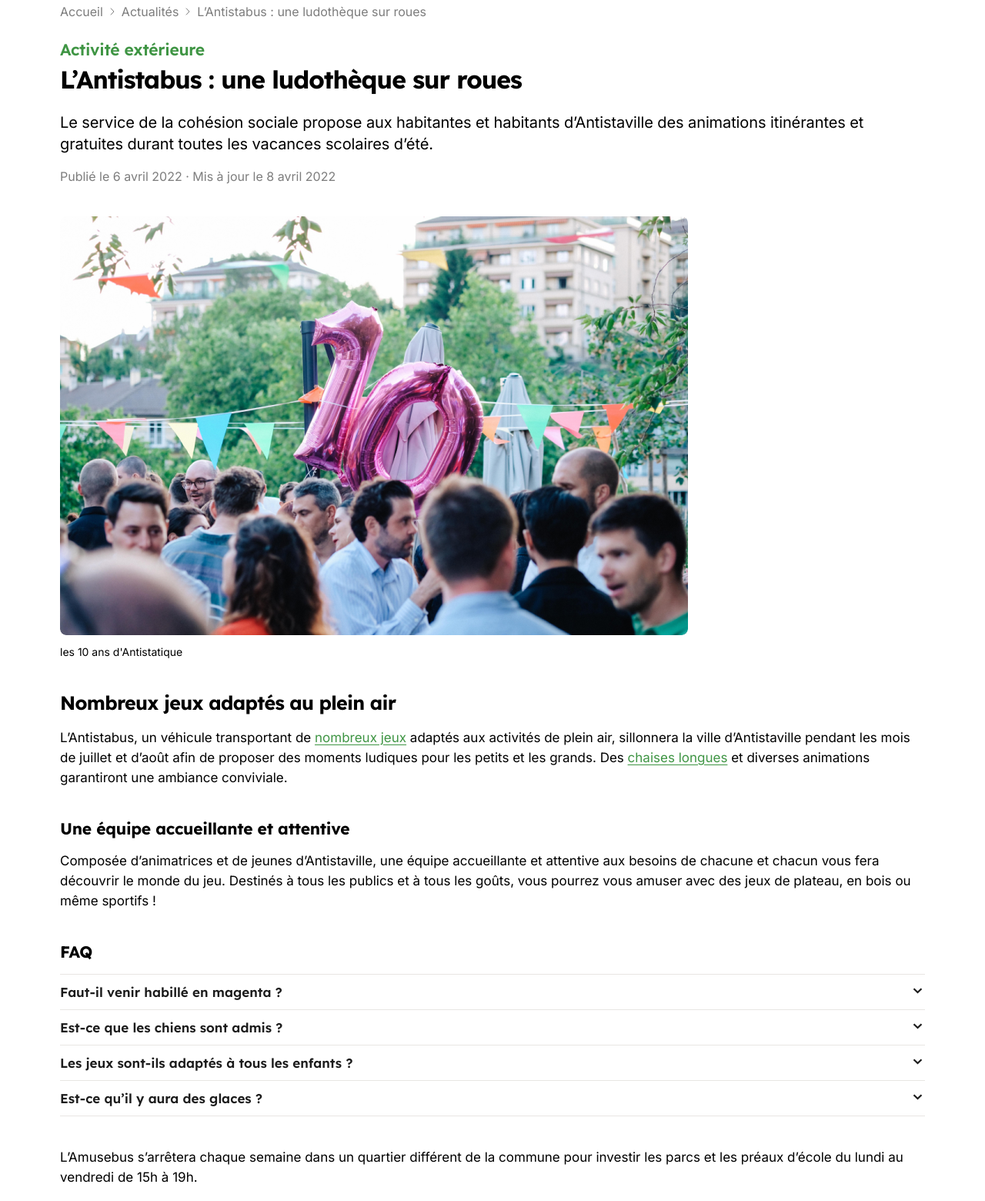
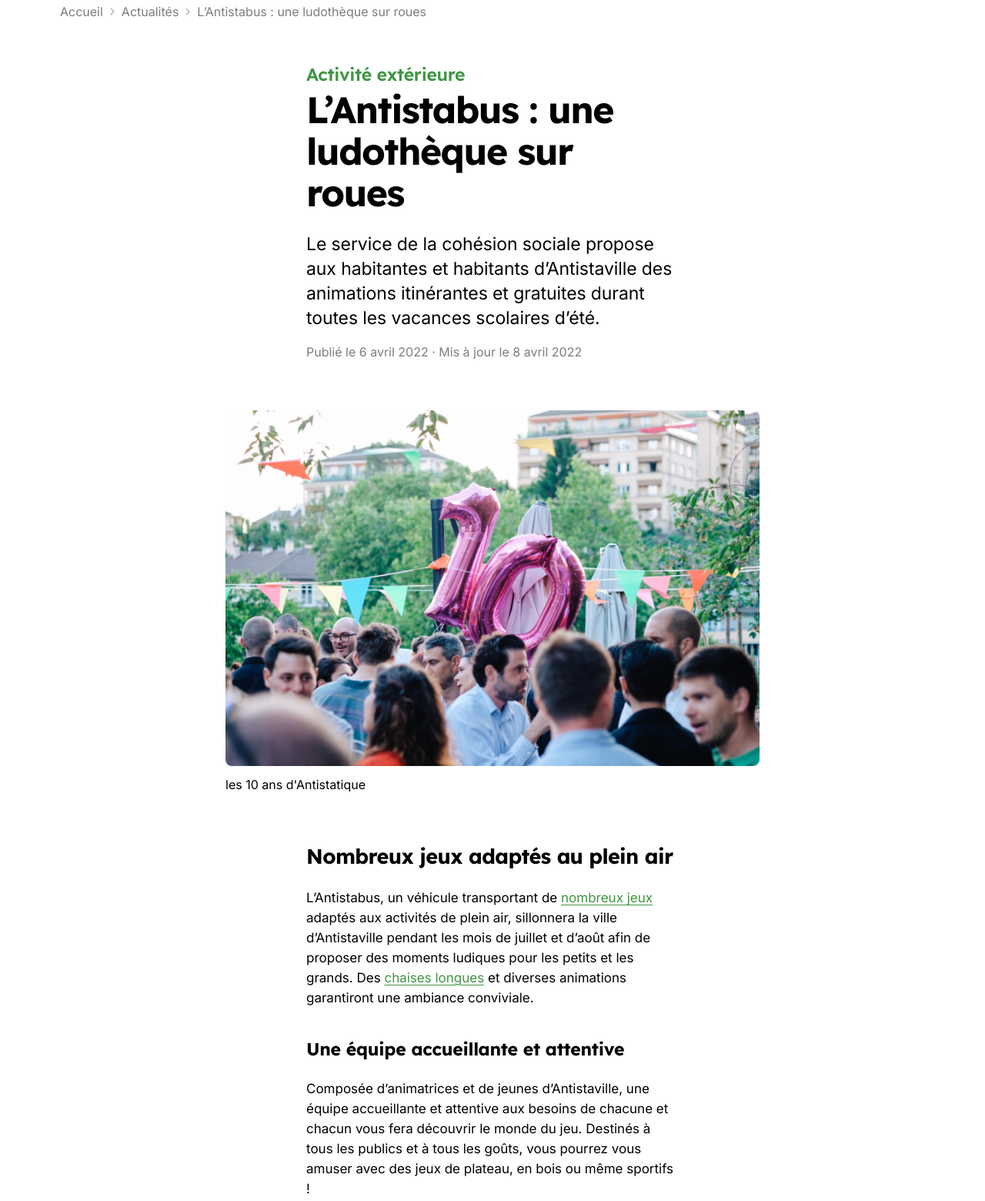
Before and after one commit to AnthonySalamone/antistaville, a website built with Parcel: page src/index.html in a window 1280 px wide. Shown: the part 174-1734 px from the top of the page at 77% size. Built offline with nearby package versions, Linux system fonts and the light colour scheme.

Commit message:
responsive of the article

```diff
--- a/src/scss/modules/_accordion.scss
+++ b/src/scss/modules/_accordion.scss
@@ -6,6 +6,7 @@
   font-family: "Lexend";
   font-weight: 600;
   font-size: 17px;
+  line-height: 26px;
   color: var(--primary);
 
   border: none;
@@ -52,3 +53,10 @@
   transform: rotate(-180deg);
   transition: 0.3s ease;
 }
+
+@media (min-width:1200px) {
+  .accordion,
+  .accordion-text {
+    font-size: 18px;
+  }
+}
--- a/src/scss/modules/_article.scss
+++ b/src/scss/modules/_article.scss
@@ -28,6 +28,7 @@ article {
     letter-spacing: -0.1px;
     line-height: 28px;
   }
+
   p.article-date {
     margin-bottom: 40px;
 
@@ -35,17 +36,21 @@ article {
     line-height: 24px;
     color: var(--primary-light);
   }
+
   figure {
     margin-bottom: 40px;
   }
+
   img {
     margin-bottom: 12px;
     border-radius: var(--base-radius);
   }
+
   figcaption {
     font-size: 14px;
     line-height: 20px;
   }
+
   h2 {
     margin-bottom: 16px;
 
@@ -54,6 +59,7 @@ article {
     line-height: 32px;
     letter-spacing: -0.7px;
   }
+
   p {
     margin-bottom: 40px;
   }
@@ -67,3 +73,56 @@ article {
     letter-spacing: -0.3px;
   }
 }
+
+@media (min-width:1200px) {
+  article {
+    margin-top: 56px;
+    padding: 0 320px;
+
+    p.article-category {
+      margin-bottom: 4px;
+
+      font-size: 23px;
+      line-height: 28px;
+    }
+
+    h1 {
+      font-size: 48px;
+      letter-spacing: -1.5px;
+      line-height: 54px;
+    }
+
+    p.article-introduction {
+      font-size: 23px;
+      line-height: 32px;
+    }
+
+    p.article-date {
+      margin-bottom: 64px;
+    }
+
+    figure {
+      margin: 0 -105px 64px -105px;
+    }
+
+    figcaption {
+      font-size: 16px;
+      line-height: 24px;
+    }
+
+    h2 {
+      margin-bottom: 24px;
+
+      font-size: 27px;
+      line-height: 34px;
+      letter-spacing: -0.6px;
+    }
+
+    h3 {
+      margin-bottom: 24px;
+
+      font-size: 23px;
+      line-height: 28px;
+    }
+  }
+}
```
